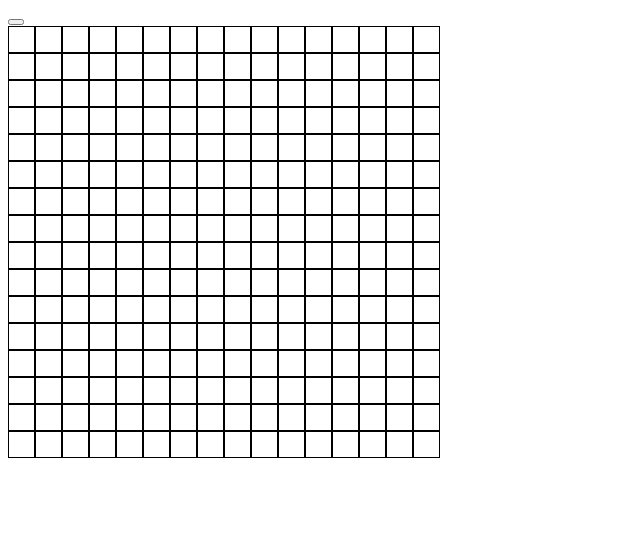
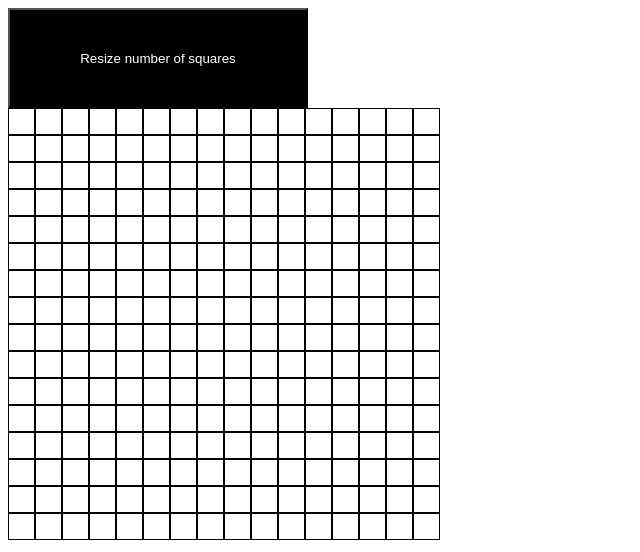
Before and after one commit to CobraFX1/Etch-a-Sketch, a plain HTML site: page index.html in a window 1280 px wide. Shown: the whole page, without its empty margins (0-640 px from the left). Drawn offline with Linux system fonts and the light colour scheme.

Commit message:
Added the button design

```diff
--- a/script.js
+++ b/script.js
@@ -18,6 +18,7 @@
 let divContainer = document.querySelector("div");
 divContainer.classList.add("container");
 let button = document.createElement("button");
+button.textContent = "Resize number of squares";
 document.body.prepend(button);
 let newDiv;
 for (let i = 1; i <= 256; i++) {
--- a/styles.css
+++ b/styles.css
@@ -13,3 +13,9 @@
 .hover {
   background-color: aqua;
 }
+button {
+  height: 100px;
+  width: 300px;
+  color: white;
+  background-color: black;
+}
```
Lines whose indentation alone changed are shown as unchanged.
